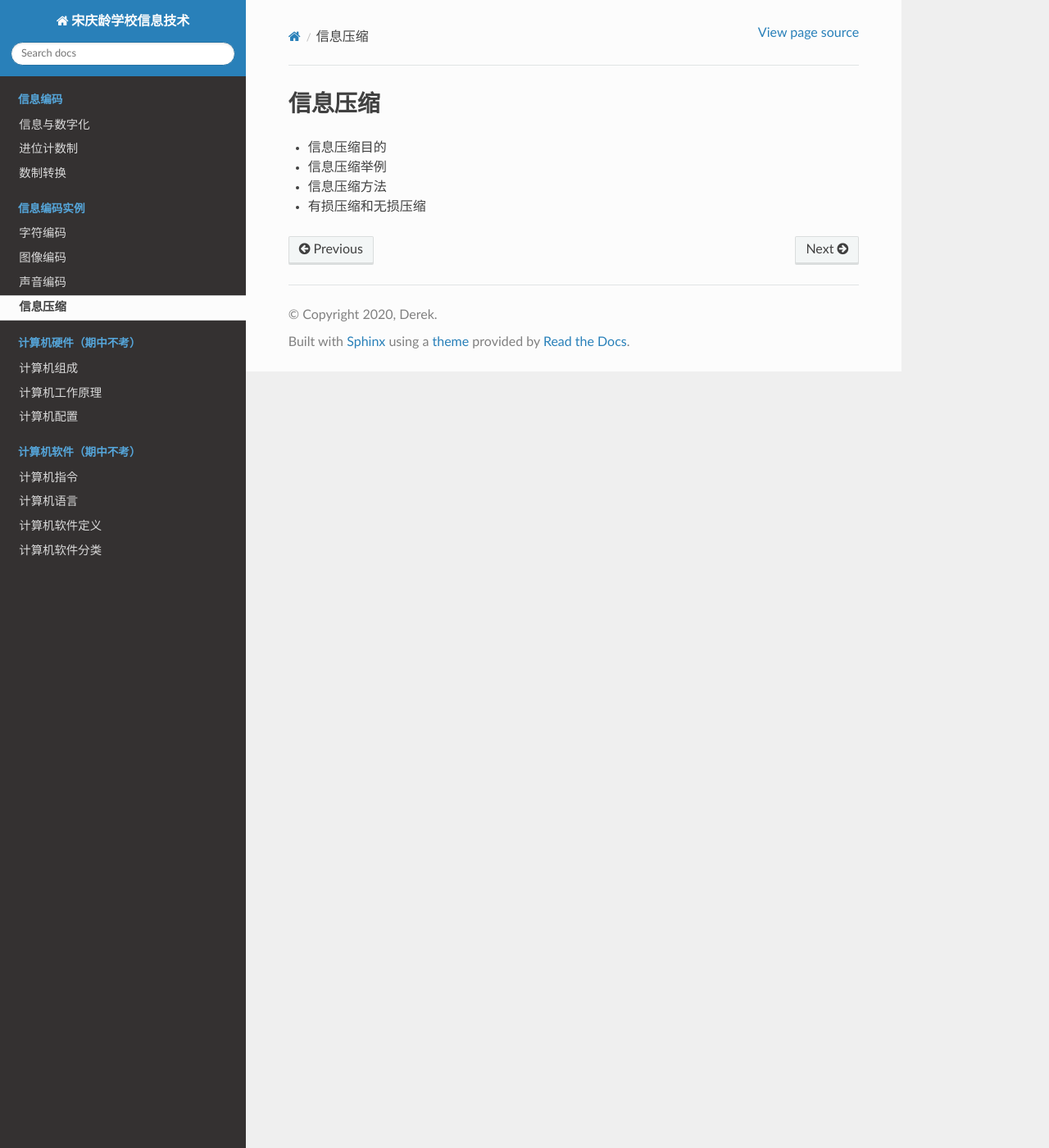
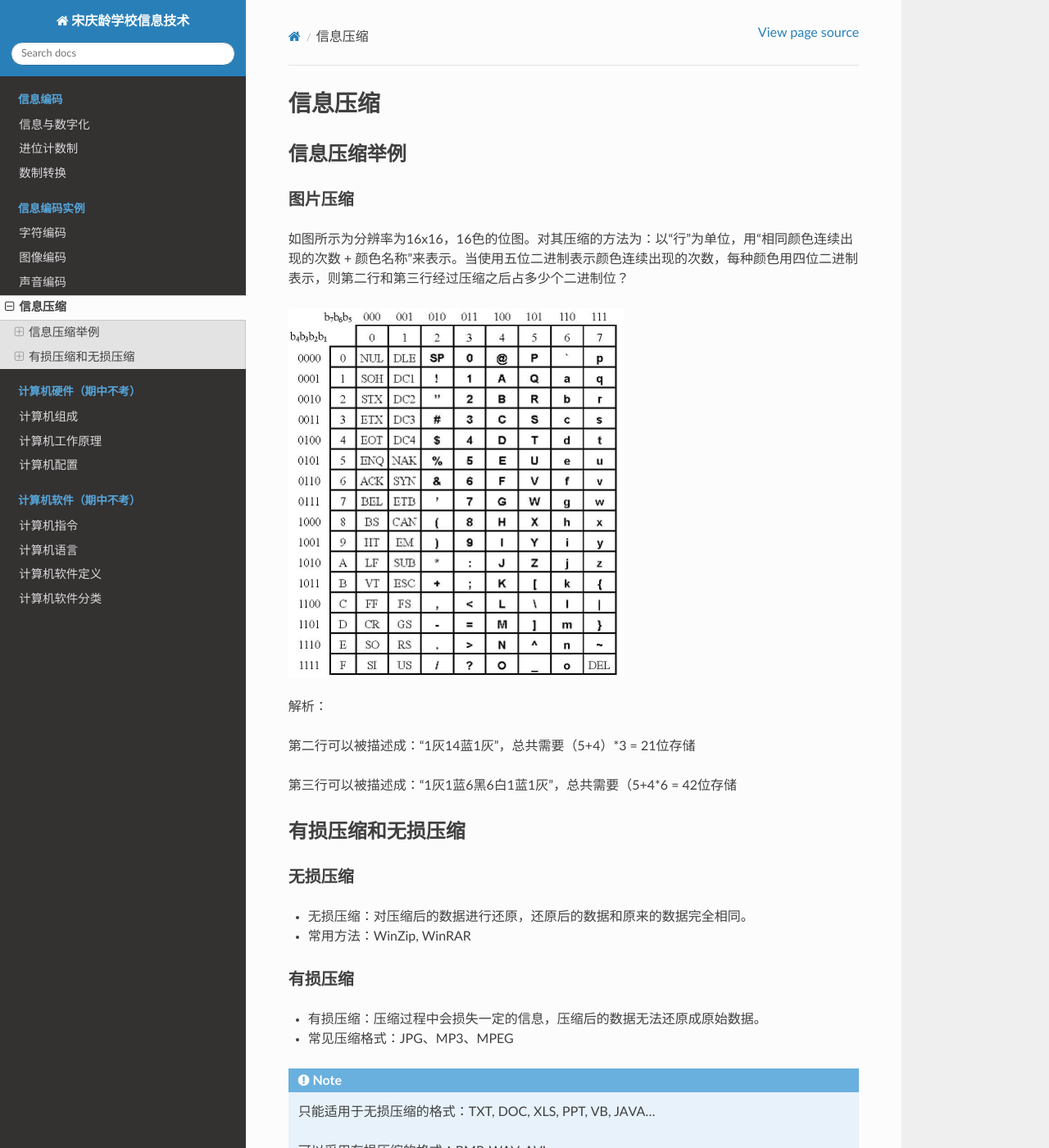
Before and after one commit to scls-cs/steam, a Sphinx documentation site: the page built from source/code_example/compress.rst, in a window 1280 px wide and 1400 px high. Shown: the whole window at 82% size. Built offline with Sphinx 7.4.7 and the Read the Docs theme 2.0.0, drawn with Linux system fonts in a browser that asks for light colours; some of the changed text lies outside the part shown.

Commit message:
add compress

```diff
--- a/source/code_example/compress.rst
+++ b/source/code_example/compress.rst
@@ -1,10 +1,45 @@
 信息压缩
 ==========
 
-* 信息压缩目的
+信息压缩举例
+---------
 
-* 信息压缩举例
+图片压缩
+""""""
 
-* 信息压缩方法
+如图所示为分辨率为16x16，16色的位图。对其压缩的方法为：以“行”为单位，用“相同颜色连续出现的次数 + 颜色名称”来表示。当使用五位二进制表示颜色连续出现的次数，每种颜色用四位二进制表示，则第二行和第三行经过压缩之后占多少个二进制位？
 
-* 有损压缩和无损压缩
+.. image:: ascii.jpg
+   :scale: 50%
+
+解析：
+
+第二行可以被描述成：“1灰14蓝1灰”，总共需要（5+4）*3 = 21位存储
+
+第三行可以被描述成：“1灰1蓝6黑6白1蓝1灰”，总共需要（5+4*6 = 42位存储
+
+
+有损压缩和无损压缩
+---------------
+
+无损压缩
+"""""""
+
+* 无损压缩：对压缩后的数据进行还原，还原后的数据和原来的数据完全相同。
+
+* 常用方法：WinZip, WinRAR
+
+有损压缩
+"""""""
+
+* 有损压缩：压缩过程中会损失一定的信息，压缩后的数据无法还原成原始数据。
+
+* 常见压缩格式：JPG、MP3、MPEG
+
+.. note::
+
+    只能适用于无损压缩的格式：TXT, DOC, XLS, PPT, VB, JAVA...
+
+    可以采用有损压缩的格式：BMP, WAV, AVI...
+
+    总结：只有多媒体文件（图片、音频、视频）才能进行有损压缩！
```
Also changed, not shown: 5 other files.
